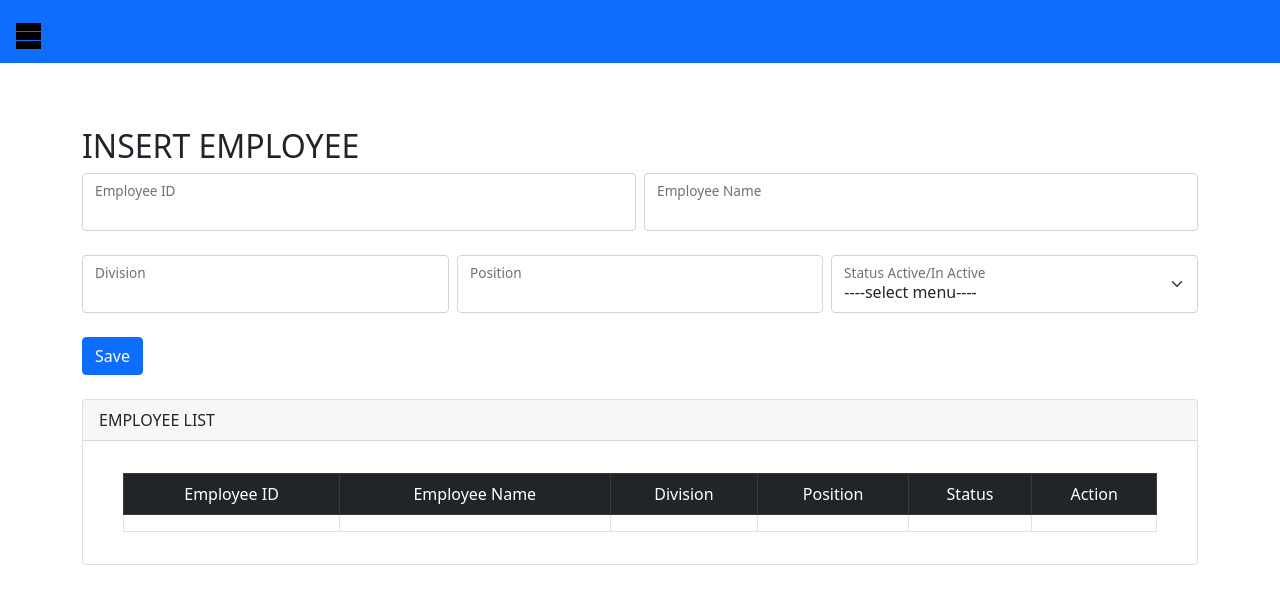
After one commit to chapitangit/Fast-API-CRUD, a FastAPI app: template apps/templates/inventory/employee.html in a window 1280 px wide. The commit adds this page. Shown: the top 604 px of the page. Run offline with FastAPI, Linux system fonts and the light colour scheme; the template is opened without the code that fills it, so the values that code supplies are empty; some libraries are stand-ins or nearby versions.

Commit message:
add employee lsit

```diff
--- a/apps/main.py
+++ b/apps/main.py
@@ -9,6 +9,8 @@ from apps.routes.admin import api
 from apps.routes.login import login_router
 
 from apps.routes.graphql import graphql_app
+
+from apps.routes.inventory import api_inventory
 
 from fastapi.staticfiles import StaticFiles
 
@@ -26,6 +28,7 @@ app.add_middleware(
 
 app.include_router(api, tags=["admin"])
 app.include_router(login_router)
+app.include_router(api_inventory)
 
 # Mount Strawberry's GraphQL app onto FastAPI
 app.mount("/graphql", graphql_app)
--- a/apps/templates/dashboard.html
+++ b/apps/templates/dashboard.html
@@ -92,22 +92,14 @@
         background-color: #ccc;
         margin: 10px;
     }
-/*
-    .role-list {
-        list-style: none;
-        padding: 0;
-    }
 
-    .role-list li {
-        margin: 5px 0;
-    } */
 
 </style>
 <body>
     <nav class="navbar navbar-dark bg-primary" >
         <span class="open-slide">
             <a href="#" onclick="openSlideMenu()">
-                <svg width="30" height="30">
+                <svg width="25" height="50">
                     <path d="M0,5 30,5" stroke="#000" stroke-width="8"/>
                     <path d="M0,14 30,14" stroke="#000" stroke-width="8"/>
                     <path d="M0,23 30,23" stroke="#000" stroke-width="8"/>
@@ -128,13 +120,14 @@
             </div>
 
         </div>
-        <a href="#">Accounting</a>
+
         <li class="dropdown">
             <a href="#" class="dropdown-toggle">Inventory</a>
             <ul class="dropdown-menu">
-              <li><a href="/deposit/">Deposit</a></li>
-              <li><a href="#">Loans</a></li>
-              <li><a href="#">Accounts</a></li>
+              <li><a href="/employee-list/">Employee List</a></li>
+              <li><a href="">Add Inventory</a></li>
+              <li><a href="#">Out Inventory</a></li>
+              <li><a href="#">Inventory Report</a></li>
             </ul>
         </li>
         <a href="#">Payroll</a>
@@ -158,7 +151,7 @@
 
     <script>
         function openSlideMenu(){
-            document.getElementById('side-menu').style.width = '200px';
+            document.getElementById('side-menu').style.width = '270px';
             document.getElementById('main').style.marginLeft = '150px';
 
         }
--- /dev/null
+++ b/apps/templates/inventory/employee.html
@@ -0,0 +1,250 @@
+{% extends 'dashboard.html' %}
+
+{% block content %}
+
+<script src="https://code.jquery.com/jquery-3.7.1.js" integrity="sha256-eKhayi8LEQwp4NKxN+CfCh+3qOVUtJn3QNZ0TciWLP4=" crossorigin="anonymous"></script>
+<!-- <script src="https://cdnjs.cloudflare.com/ajax/libs/jquery/3.6.0/jquery.min.js"></script> -->
+<script src="https://cdnjs.cloudflare.com/ajax/libs/jqueryui/1.12.1/jquery-ui.min.js"></script>
+<link rel="stylesheet" href="https://cdnjs.cloudflare.com/ajax/libs/jqueryui/1.12.1/jquery-ui.min.css" />
+<link rel="stylesheet" type="text/css" href="/static/style.css">
+<link href="https://cdn.jsdelivr.net/npm/bootstrap@5.0.2/dist/css/bootstrap.min.css" rel="stylesheet" integrity="sha384-EVSTQN3/azprG1Anm3QDgpJLIm9Nao0Yz1ztcQTwFspd3yD65VohhpuuCOmLASjC" crossorigin="anonymous">
+<script src="https://cdn.jsdelivr.net/npm/@popperjs/core@2.9.2/dist/umd/popper.min.js" integrity="sha384-IQsoLXl5PILFhosVNubq5LC7Qb9DXgDA9i+tQ8Zj3iwWAwPtgFTxbJ8NT4GN1R8p" crossorigin="anonymous"></script>
+<script src="https://cdn.jsdelivr.net/npm/bootstrap@5.0.2/dist/js/bootstrap.min.js" integrity="sha384-cVKIPhGWiC2Al4u+LWgxfKTRIcfu0JTxR+EQDz/bgldoEyl4H0zUF0QKbrJ0EcQF" crossorigin="anonymous"></script>
+
+
+<div id="container" class="container mt-4">
+
+
+<!-- =================================this is for modal update cash advance============================= -->
+              <!-- <div class="modal" id="update_hdmf_loan_modal" tabindex="-1">
+                <div class="modal-dialog modal-lg">
+                  <div class="modal-content">
+                    <div class="modal-header">
+                      <h5 class="modal-title">Update HDMF Loan Deduction</h5>
+                      <button type="button" class="btn-close" data-bs-dismiss="modal" aria-label="Close"></button>
+                    </div>
+                    <div class="modal-body">
+
+
+                      <div class="row g-2">
+                        <div class="col-md">
+                          <div class="form-floating">
+                            <input type="text" class="form-control" id="update_id" >
+                            <label for="floatingInputGrid"class="label-large" >Update ID</label>
+                          </div>
+                        </div>
+
+                        <div class="col-md">
+                          <div class="form-floating">
+                            <input type="number" class="form-control" id="update_amount_deduction" >
+                            <label for="floatingInputGrid" class="label-large">Amount Deduction</label>
+
+
+                          </div>
+                        </div>
+
+
+
+
+
+                      </div>
+
+
+                      <div class="row g-2">
+
+
+
+
+                        <div class="col-md">
+                          <div class="form-floating">
+                            <input type="text" class="form-control" id="update_employee_id_id" hidden >
+
+
+
+                          </div>
+                        </div>
+
+
+                      </div>
+
+                    </div>
+                    <div class="modal-footer">
+                      <button type="button" class="btn btn-secondary" data-bs-dismiss="modal">Close</button>
+                      <button type="button" class="btn btn-primary" id="btn_save_changes">Save changes</button>
+                    </div>
+                  </div>
+                </div>
+              </div>
+     -->
+
+    <!-- ==========================================HDMF  Frame =================================== -->
+
+            <h2>INSERT EMPLOYEE </h2>
+
+            <div class="row g-2">
+                <div class="col-md">
+                  <div class="form-floating">
+                    <input type="text" class="form-control" id="employee_id" >
+                    <label for="floatingInputGrid"class="label-large" >Employee ID</label>
+                  </div>
+                </div>
+
+                <div class="col-md">
+                  <div class="form-floating">
+                    <input type="text" class="form-control" id="employee_name" >
+                    <label for="floatingInputGrid" class="label-large">Employee Name</label>
+
+
+                  </div>
+                </div>
+
+
+            </div>
+            <br>
+            <div class="row g-2">
+
+                <div class="col-md">
+                    <div class="form-floating">
+                      <input type="text" class="form-control" id="division" >
+                      <label for="floatingInputGrid"class="label-large" >Division</label>
+                    </div>
+                  </div>
+
+                  <div class="col-md">
+                    <div class="form-floating">
+                      <input type="text" class="form-control" id="position" >
+                      <label for="floatingInputGrid" class="label-large">Position</label>
+
+
+                    </div>
+                  </div>
+
+                <div class="col-md">
+                    <div class="form-floating">
+                        <select class="form-select" id="is_active" aria-label="Floating label select example">
+
+                            <option selected>----select menu----</option>
+                            <option value="True">True</option>
+                            <option value="False">False</option>
+
+                        </select>
+                      <label for="floatingInputGrid" class="label-large">Status Active/In Active</label>
+
+                    </div>
+
+                  </div>
+
+
+
+
+
+            </div>
+
+
+            <br>
+
+
+            <button type="button" id="btn_save_hdmf_loan_deduction" class="btn btn-primary" data-bs-dismiss="modal">Save</button>
+
+            <br>
+
+            <br>
+
+            <div class="card">
+                <div class="card-header">
+
+                    EMPLOYEE  LIST
+                <!-- ELECTRICITY DATA
+                <button type="button" class="btn btn-primary" data-bs-toggle="modal" id="btn_insert_electric_data"
+                    >
+                    Add Electricty Consumption
+                </button>
+
+                <button type="button" class="btn btn-primary"  id="btn_meralco_info"
+                    style="width: 190px;">
+                    Add Meralco Details
+                </button> -->
+
+                <!-- <button type="button" class="btn btn-primary btn-right"  id="btn_update_hdmf_loan"
+                      data-bs-toggle="modal" >
+                    Update HDMF
+                </button> -->
+
+                </div>
+                <div class="card-body">
+                <div class="container">
+                    <div class="container mt-3">
+
+                        <table id="table_sss_loan" class="table table-bordered"  style="text-align: center;">
+                            <thead class="table-dark">
+                                <tr>
+
+                                    <td>Employee ID</td>
+                                    <td>Employee Name</td>
+                                    <td>Division</td>
+                                    <td>Position</td>
+                                    <td>Status</td>
+                                    <td>Action</td>
+
+                                </tr>
+                            </thead>
+                            <tbody id="table_sss_loan">
+
+
+                                    <tr>
+                                        <td></td>
+                                        <td></td>
+                                        <td></td>
+                                        <td></td>
+                                        <td></td>
+                                        <td></td>
+
+                                    </tr>
+
+
+                            </tbody>
+
+
+
+                        </table>
+
+
+
+
+                </div>
+
+
+                </div>
+                </div>
+            </div>
+
+        </div>
+
+
+
+
+
+
+
+    <!-- Add Bootstrap JS and Popper.js -->
+    <script src="https://cdn.jsdelivr.net/npm/bootstrap@5.0.2/dist/js/bootstrap.bundle.min.js" integrity="sha384-MrcW6ZMFYlzcLA8Nl+NtUVF0sA7MsXsP1UyJoMp4YLEuNSfAP+JcXn/tWtIaxVXM" crossorigin="anonymous"></script>
+
+
+
+    <!-- <script src="/static/payrolll/hdmf_loan.js"></script> -->
+
+
+    <script type="text/javascript" src="https://cdn.datatables.net/1.13.7/css/jquery.dataTables.min.css"></script>
+    <script type="text/javascript" src="https://cdn.datatables.net/1.13.7/js/jquery.dataTables.min.js"></script>
+
+    <link rel="stylesheet" href="https://cdn.datatables.net/2.0.5/css/dataTables.dataTables.css" />
+
+    <script src="https://cdn.datatables.net/2.0.5/js/dataTables.js"></script>
+
+
+    <script type="https://cdn.datatables.net/2.0.5/css/dataTables.dataTables.min.css"></script>
+    <script type="https://cdn.datatables.net/2.0.5/js/dataTables.min.js"></script>
+
+
+
+{% endblock %}
```
Also changed, not shown: apps/authentication/authenticate_user.py (added, +61 -0 lines), apps/routes/inventory.py (added, +18 -0 lines), apps/views/graphql_views.py (line endings or trailing spaces).
